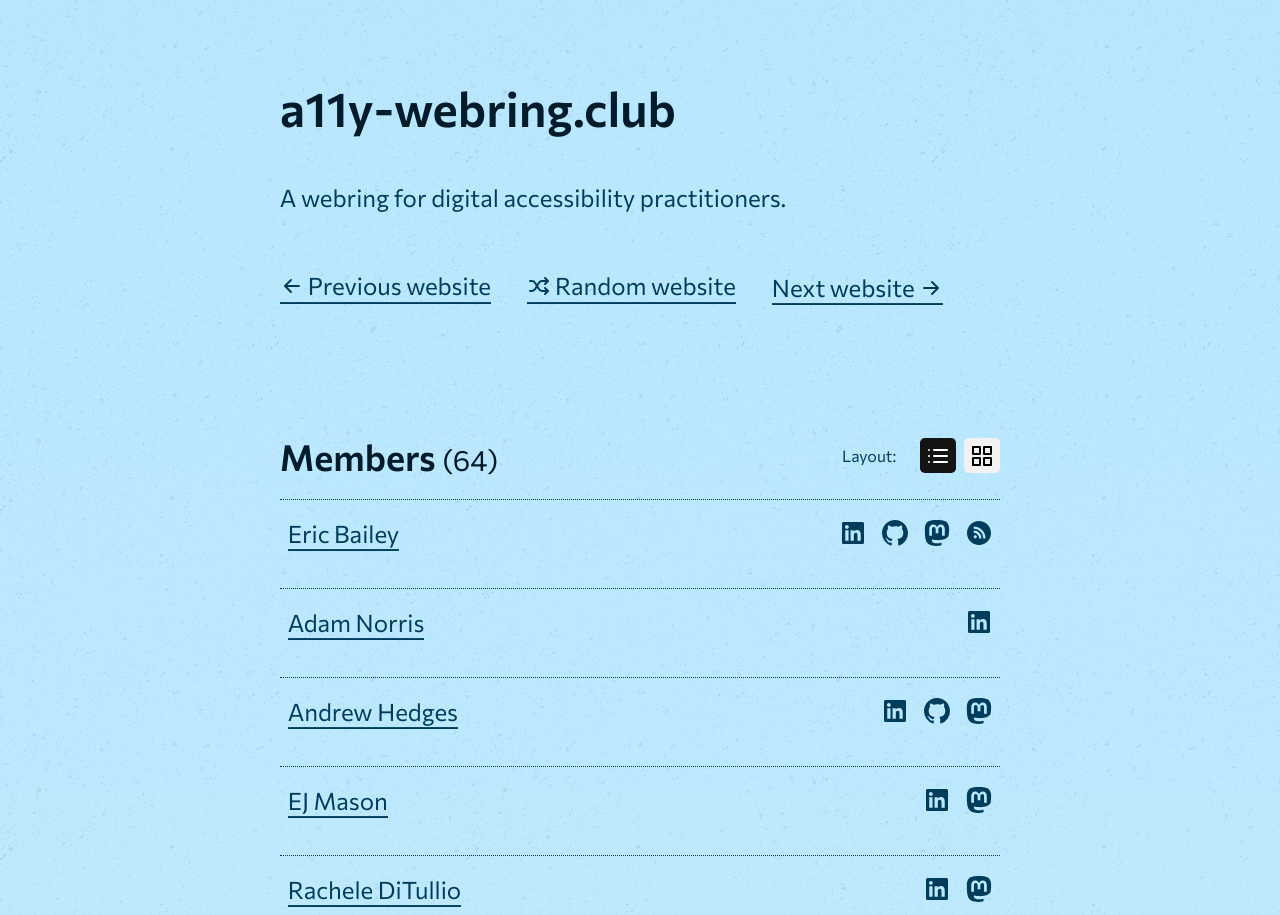
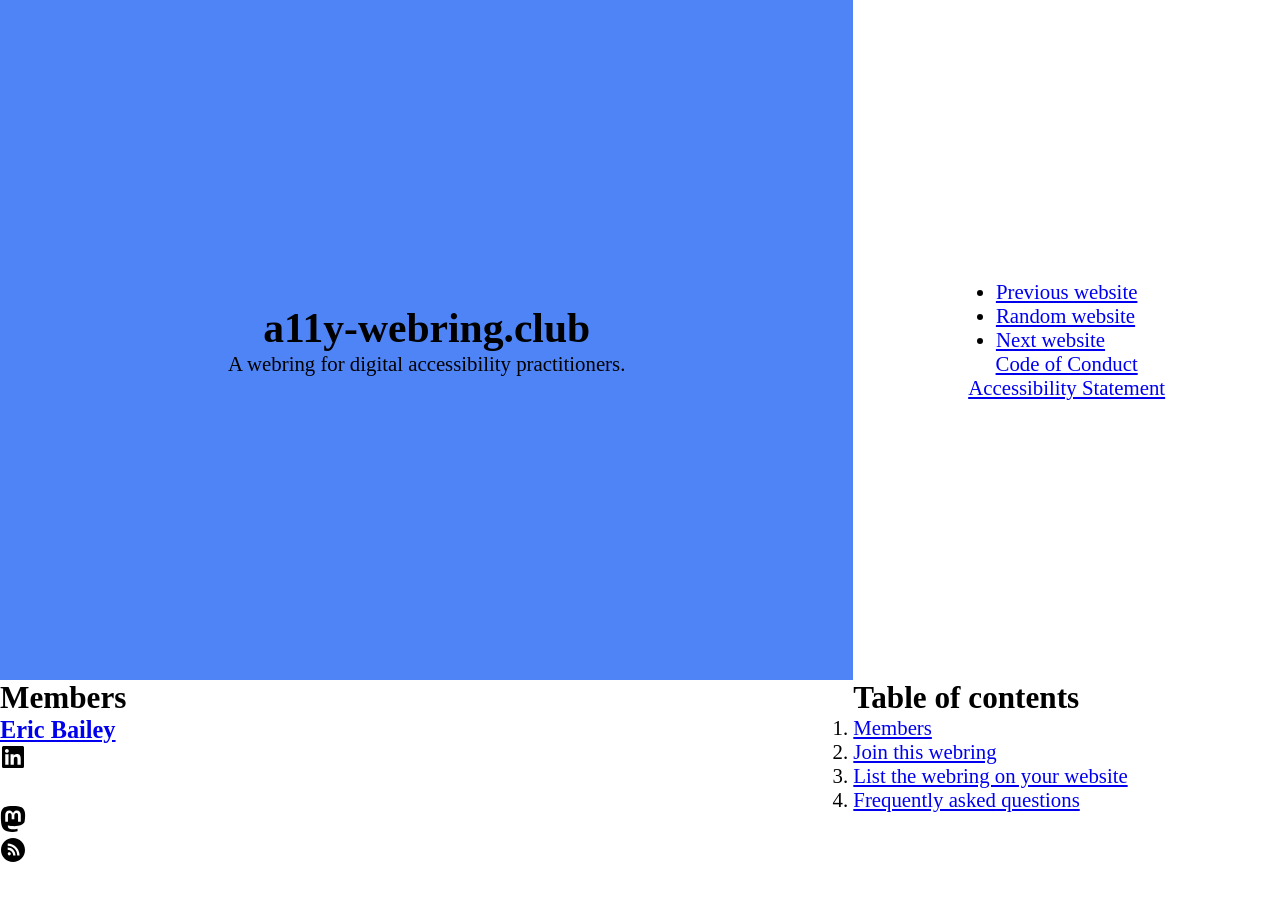
Before and after one commit to ericwbailey/a11y-webring.club, an Eleventy site: page index.njk in a window 1280 px wide. Shown: the top 915 px of the page. After the commit the page ends 868 px from the top, so only its background shows below. Built offline with nearby package versions, Linux system fonts and the light colour scheme; Eleventy itself is replaced by a stand-in of ours; files that its build step writes are made by us from their sources.

Commit message:
WIP commit

```diff
--- a/index.njk
+++ b/index.njk
@@ -3,7 +3,107 @@
 <head>
   {% include "includes/head.njk" %}
 </head>
-<body class="flow-4">
+
+<body>
+
+<main>
+
+  <div class="grid-title u-centered">
+    <h1>a11y-webring.club</h1>
+    <p>A webring for digital accessibility practitioners.</p>
+  </div>
+
+  <nav
+    class="grid-prev-rand-next u-centered"
+    aria-label="Previous, random, and next">
+    <ul>
+      <li><a rel="external" referrerpolicy="strict-origin" href="https://a11y-webring.club/prev">Previous website</a></li>
+      <li><a rel="external" referrerpolicy="strict-origin" href="https://a11y-webring.club/random">Random website</a></li>
+      <li><a rel="external" referrerpolicy="strict-origin" href="https://a11y-webring.club/next">Next website</a></li>
+    </ul>
+    <p>
+      <a href="https://github.com/ericwbailey/a11y-webring.club/blob/main/.github/CODE_OF_CONDUCT.md">
+        Code of Conduct
+      </a>
+    </p>
+    <p>
+      <a href="https://github.com/ericwbailey/a11y-webring.club/blob/main/.github/ACCESSIBILITY_STATEMENT.md">
+        Accessibility Statement
+      </a>
+    </p>
+  </nav>
+
+  <nav
+    class="grid-members"
+    aria-labeledby="members">
+    <h2 id="members">Members</h2>
+    <ul>
+      <li class="member">
+        <h3>
+          <a href="https://ericwbailey.website/colophon/">Eric Bailey</a>
+        </h3>
+        <ul>
+          <li>
+            <a href="https://www.linkedin.com/in/ericwbailey/">
+              <svg aria-hidden="true" focusable="false" height="26" width="26" xmlns="http://www.w3.org/2000/svg" viewBox="0 0 26 26"><path d="M22.37 2H3.62C2.72 2 2 2.71 2 3.58v18.83c0 .88.73 1.59 1.62 1.59h18.75c.9 0 1.63-.71 1.63-1.59V3.59c0-.87-.73-1.58-1.63-1.58ZM8.53 20.75H5.26v-10.5h3.27v10.5ZM6.89 8.81C5.85 8.81 5 7.96 5 6.92s.85-1.89 1.89-1.89 1.89.85 1.89 1.89-.85 1.89-1.89 1.89Zm13.86 11.94h-3.26v-5.11c0-1.22-.02-2.78-1.7-2.78s-1.96 1.33-1.96 2.7v5.19h-3.26v-10.5h3.12v1.43h.04c.44-.83 1.5-1.7 3.09-1.7 3.3 0 3.91 2.17 3.91 5v5.76Z"></path></svg>
+              <span class="hide-visually">LinkedIn profile for Eric Bailey</span>
+            </a>
+          </li>
+          <li>
+            <a href="https://github.com/ericwbailey">
+              <svg aria-hidden="true" focusable="false" width="26" height="26" xmlns="http://www.w3.org/2000/svg" fill="none"><path fill-rule="evenodd" d="M13.01 0C5.817 0 0 5.859 0 13.107a13.097 13.097 0 0 0 8.896 12.435c.647.13.884-.282.884-.63 0-.303-.022-1.345-.022-2.43-3.62.782-4.373-1.562-4.373-1.562-.581-1.52-1.443-1.91-1.443-1.91-1.185-.803.086-.803.086-.803 1.314.087 2.004 1.346 2.004 1.346 1.163 1.996 3.037 1.432 3.79 1.085.108-.847.453-1.433.82-1.758-2.887-.304-5.924-1.432-5.924-6.467 0-1.432.516-2.604 1.335-3.516-.13-.325-.582-1.67.13-3.472 0 0 1.098-.347 3.575 1.346a12.51 12.51 0 0 1 3.253-.434c1.098 0 2.218.152 3.252.434 2.478-1.693 3.576-1.346 3.576-1.346.711 1.801.259 3.147.13 3.472.84.912 1.335 2.084 1.335 3.516 0 5.035-3.037 6.141-5.945 6.467.474.412.883 1.193.883 2.43 0 1.758-.022 3.169-.022 3.603 0 .347.238.76.884.63A13.097 13.097 0 0 0 26 13.106C26.02 5.86 20.184 0 13.01 0Z" clip-rule="evenodd"></path></svg>
+              <span class="hide-visually">GitHub profile for Eric Bailey</span>
+            </a>
+          </li>
+          <li>
+            <a href="https://social.ericwbailey.website/@eric">
+              <svg aria-hidden="true" focusable="false" height="26" width="26" xmlns="http://www.w3.org/2000/svg" viewBox="0 0 26 26"><path d="M21.43 1.24C19.57.39 16.37.03 13.04 0h-.08C9.64.03 6.44.39 4.58 1.24c0 0-3.7 1.65-3.7 7.29C.88 9.82.85 11.37.9 13c.13 5.52 1.01 10.95 6.11 12.3 2.35.62 4.37.75 6 .66 2.95-.16 4.6-1.05 4.6-1.05l-.1-2.14s-2.11.66-4.47.58c-2.34-.08-4.82-.25-5.2-3.13a5.18 5.18 0 0 1-.05-.81s2.3.56 5.22.7c1.78.08 3.46-.1 5.15-.31 3.26-.39 6.09-2.4 6.45-4.23.56-2.89.52-7.05.52-7.05 0-5.64-3.7-7.29-3.7-7.29Zm-.66 14.56h-2.71V9.17c0-1.4-.59-2.11-1.76-2.11-1.3 0-1.95.84-1.95 2.5v3.63h-2.69V9.56c0-1.66-.65-2.5-1.95-2.5-1.18 0-1.76.71-1.76 2.11v6.63H5.24V8.97c0-1.4.36-2.51 1.07-3.33.74-.82 1.7-1.24 2.9-1.24 1.38 0 2.43.53 3.13 1.6l.67 1.13.67-1.13c.69-1.06 1.74-1.6 3.13-1.6 1.2 0 2.16.42 2.9 1.24.71.82 1.07 1.93 1.07 3.33v6.83Z"></path></svg>
+              <span class="hide-visually">Mastodon account for Eric Bailey</span>
+            </a>
+          </li>
+          <li>
+            <a href="https://ericwbailey.website/feed/feed.xml">
+              <svg aria-hidden="true" focusable="false" width="26" height="26" xmlns="http://www.w3.org/2000/svg" viewBox="0 0 26 26"><path d="M13 1C6.367 1 1 6.367 1 13s5.367 12 12 12 12-5.367 12-12S19.633 1 13 1ZM9.29 18.41c-.872 0-1.57-.697-1.57-1.57 0-.873.698-1.57 1.57-1.57.874 0 1.572.697 1.572 1.57 0 .873-.698 1.57-1.571 1.57Zm3.928 0a5.511 5.511 0 0 0-5.542-5.54V10.6c4.32 0 7.811 3.534 7.811 7.854h-2.269v-.043Zm4.058 0c0-5.28-4.276-9.6-9.556-9.6V6.543c6.502 0 11.826 5.324 11.826 11.869h-2.27Z"></path></svg>
+              <span class="hide-visually">RSS feed for Eric Bailey</span>
+            </a>
+          </li>
+        </ul>
+      </li>
+    </ul>
+  </nav>
+
+  <nav
+    class="grid-toc"
+    aria-labeledby="table-of-contents">
+    <h2 id="table-of-contents">Table of contents</h2>
+    <ol>
+      <li>
+        <a href="#members">
+          Members
+        </a>
+      </li>
+      <li>
+        <a href="#join-this-webring">
+          Join this webring
+        </a>
+      </li>
+      <li>
+        <a href="#list-the-webring-on-your-website">
+          List the webring on your website
+        </a>
+      </li>
+      <li>
+        <a href="#frequently-asked-questions">
+          Frequently asked questions
+        </a>
+      </li>
+    </ol>
+  </nav>
+
+</main>
+
+
+{# <body class="flow-4">
 
   <main class="flow-3">
     {% include "includes/intro.njk" %}
@@ -22,5 +122,5 @@
   </footer>
 
 {% include "includes/script.njk" %}
-</body>
+</body> #}
 </html>
--- a/site.css
+++ b/site.css
@@ -6,7 +6,7 @@
   padding: 0;
 }
 
-:root {
+/* :root {
   --ratio: 1.5;
 
   --color-white: hsla(0, 100%, 100%, 1);
@@ -33,7 +33,7 @@
 
   --underline-distance: ;
   --underline-thickness: 0.15rem;
-}
+} */
 
 html {
   margin: 0;
@@ -54,30 +54,100 @@ html {
 }
 
 body {
-  background:
-    url('texture.png'),
-    linear-gradient(0deg, var(--color-white) 0%, hsl(var(--theme-h) var(--theme-s) var(--theme-l)) 100%);
-  font-family: 'Commissioner', sans-serif;
+  background: white;
+  /* font-family: 'Commissioner', sans-serif; */
   font-optical-sizing: none;
   font-size: 130%;
-  line-height: var(--ratio);
+  /* line-height: var(--ratio);
   margin-top: calc(var(--ratio) * 3rem);
-  margin-bottom: calc(var(--ratio) * 3rem);
+  margin-bottom: calc(var(--ratio) * 3rem); */
   min-height: 100%;
 
-  display: grid;
+  /* display: grid;
   grid-template-columns: 1.25rem 1fr 1.25rem;
   grid-template-rows: auto;
   grid-template-areas:
     ". main ."
     ". aside ."
-    ". footer .";
+    ". footer ."; */
 }
 
-main { grid-area: main; }
-aside { grid-area: aside;}
-footer { grid-area: footer; }
+main {
+  display: grid;
+  grid-template-columns: 1fr 1fr 1fr;
+  grid-template-rows: 85vh auto;
+  grid-template-areas:
+    "title   title   prn"
+    "members members toc";
+}
 
+.u-centered {
+  align-items: center;
+  display: flex;
+  justify-content: center;
+  flex-direction: column;
+}
+
+.grid-title {
+  grid-area: title;
+background-color: #4F84F7;
+}
+
+.grid-prev-rand-next {
+  grid-area: prn;
+}
+
+.grid-members {
+  grid-area: members;
+}
+
+.grid-toc {
+  grid-area: toc;
+}
+
+
+
+
+
+
+
+
+
+.hide-visually {
+  border: 0;
+  clip: rect(0 0 0 0);
+  height: 1px;
+  margin: -1px;
+  overflow: hidden;
+  padding: 0;
+  position: absolute;
+  white-space: nowrap;
+  width: 1px;
+}
+
+.hide-visually:focus {
+  all: unset;
+  background-color: hsl(var(--theme-h) var(--theme-s) var(--theme-l));
+  color: var(--color-white);
+  padding: var(--size-1);
+  position: absolute;
+    top: var(--size-1);
+    left: var(--size-1);
+}
+
+.hide-visually:hover {
+  cursor: pointer;
+  text-decoration: underline;
+}
+
+
+
+
+
+
+
+
+/*
 h1,
 h2,
 h3 {
@@ -143,33 +213,6 @@ ol {
 }
 
 li { margin-top: var(--size-1); }
-
-.hide-visually {
-  border: 0;
-  clip: rect(0 0 0 0);
-  height: 1px;
-  margin: -1px;
-  overflow: hidden;
-  padding: 0;
-  position: absolute;
-  white-space: nowrap;
-  width: 1px;
-}
-
-.hide-visually:focus {
-  all: unset;
-  background-color: hsl(var(--theme-h) var(--theme-s) var(--theme-l));
-  color: var(--color-white);
-  padding: var(--size-1);
-  position: absolute;
-    top: var(--size-1);
-    left: var(--size-1);
-}
-
-.hide-visually:hover {
-  cursor: pointer;
-  text-decoration: underline;
-}
 
 .flow-0 { margin-top: 0; }
 .flow-1 > * + * { margin-top: var(--size-1); }
@@ -289,7 +332,7 @@ li { margin-top: var(--size-1); }
   display: inline-block;
   font-size: 0.75rem;
   height: max-content;
-  padding: 0.1rem 0.5rem 0.2rem 0.5rem; */
+  padding: 0.1rem 0.5rem 0.2rem 0.5rem;
   display: none;
 }
 
@@ -491,4 +534,4 @@ button:active {
 .legal {
   display: block;
   margin-top: var(--size-1);
-}
+} */
```
